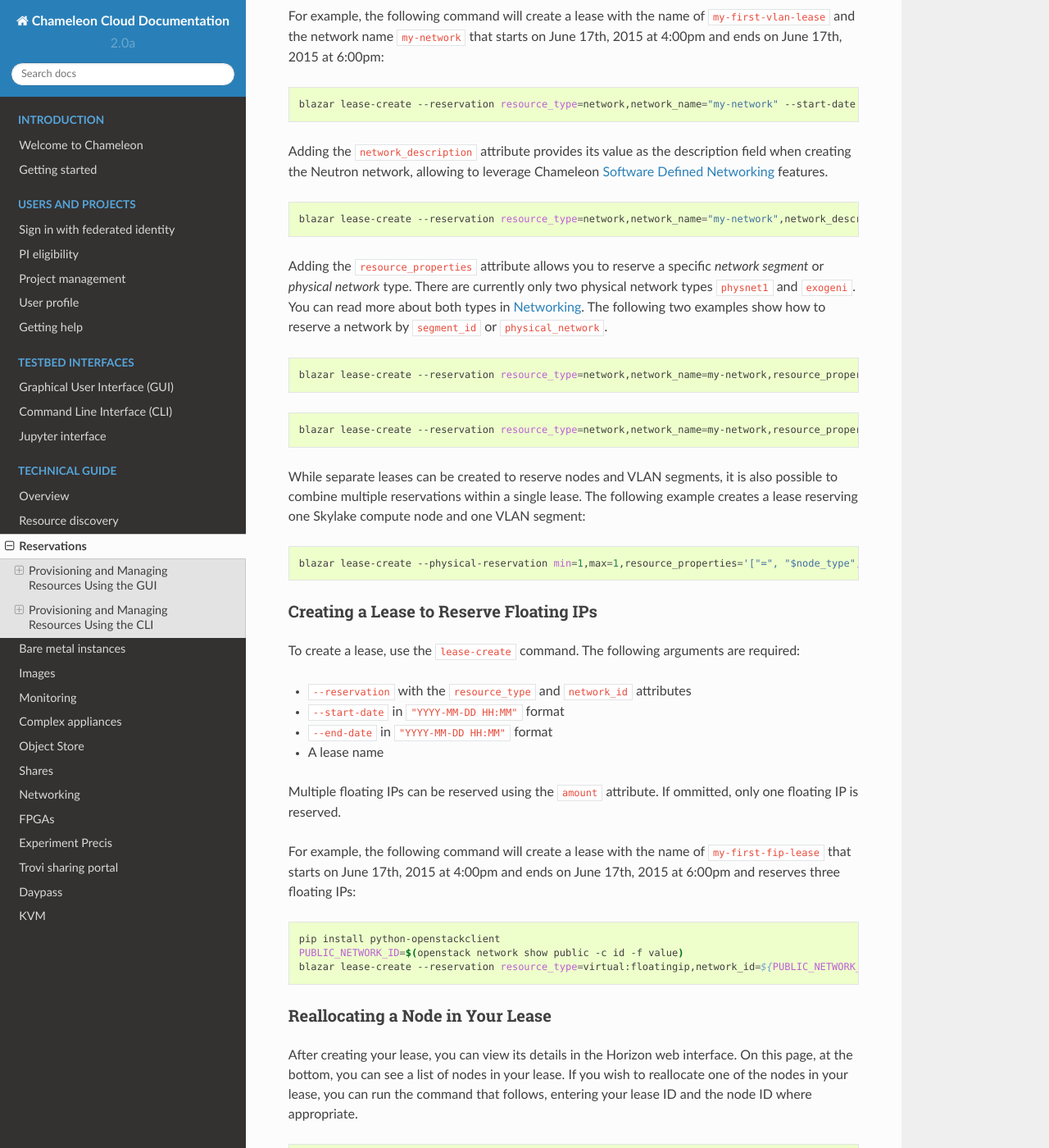
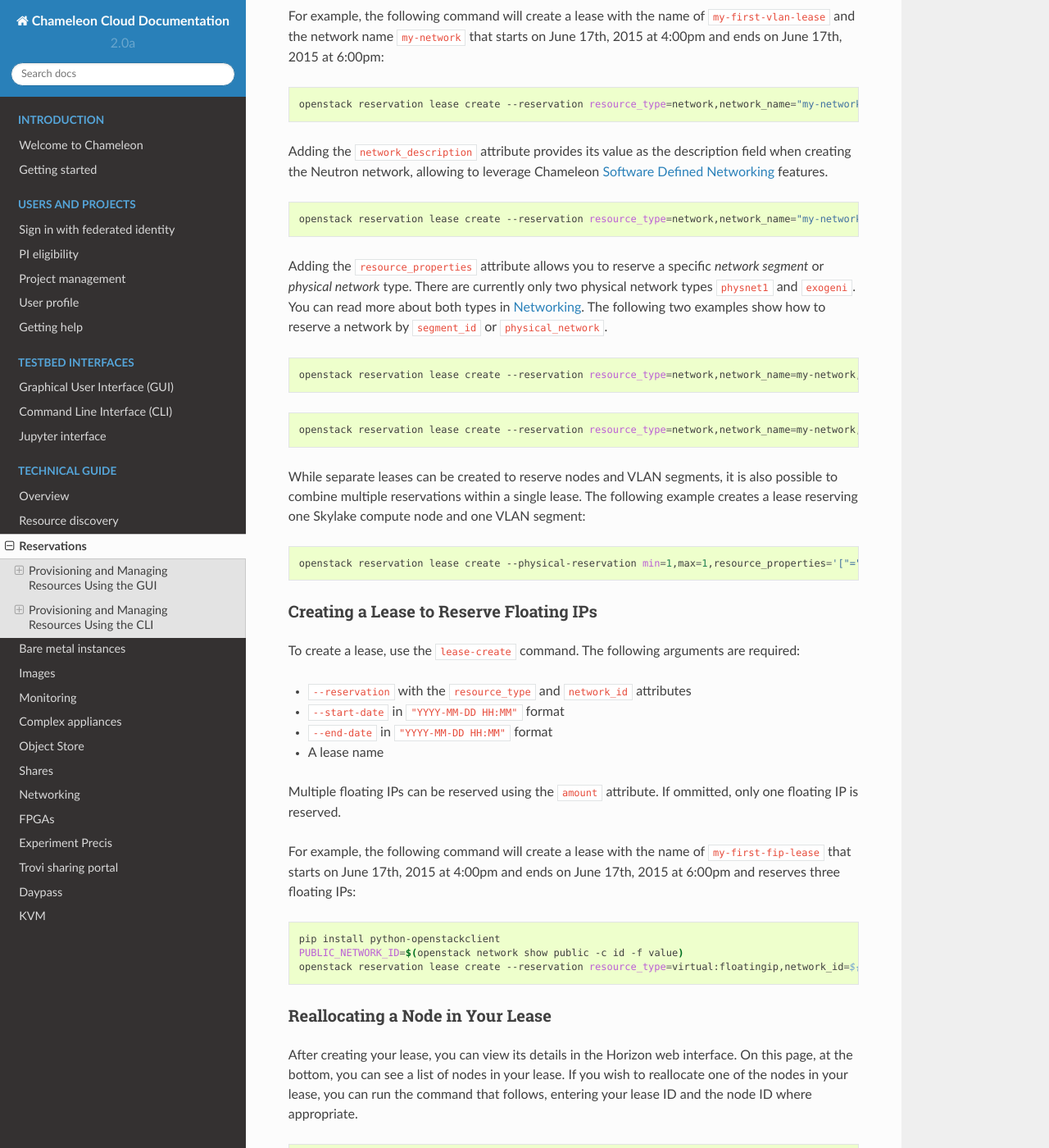
Before and after one commit to ChameleonCloud/docs, a Sphinx documentation site: the page built from source/technical/reservations.rst, in a window 1280 px wide and 1400 px high, scrolled down 13524 px. Shown: the whole window at 82% size. Built offline with Sphinx 7.4.7 and the Read the Docs theme 2.0.0, drawn with Linux system fonts in a browser that asks for light colours; some of the changed text lies outside the part shown.

Commit message:
Update blazar commands
The preferred method of using the blazar client is via
`openstack reservation`, so usage of the bare blazar client have been
replaced.

```diff
--- a/source/getting-started-edge/index.rst
+++ b/source/getting-started-edge/index.rst
@@ -178,7 +178,7 @@ may use the following command:
 
 .. code-block:: shell
 
-  blazar lease-create \
+  openstack reservation lease create \
     --reservation resource_type=device,min=1,max=1,resource_properties='["==", "$vendor", "Raspberry Pi"]' \
     --start-date "2021-06-24 15:00" --end-date "2021-06-25 13:00" \
     my-first-lease
@@ -188,13 +188,13 @@ reserve the device named ``rpi3-01``, you can change your command like below:
 
 .. code-block:: shell
 
-  blazar lease-create \
+  openstack reservation lease create \
     --reservation resource_type=device,min=1,max=1,resource_properties='["==", "$name", "rpi3-01"]' \
     --start-date "2021-06-24 15:00" --end-date "2021-06-25 13:00" \
     my-first-lease
 
 
-The output of ``lease-create`` should look like
+The output of ``reservation lease create`` should look like
 
 .. code-block:: shell
 
--- a/source/technical/baremetal.rst
+++ b/source/technical/baremetal.rst
@@ -217,7 +217,7 @@ You can obtain your *reservation ID* via the web interface or by running:
 
 .. code-block:: bash
 
-   blazar lease-show <lease_name>
+   openstack reservation lease show <lease_name>
 
 .. attention:: The **reservation ID** and the **lease ID** are different
 
--- a/source/technical/complex.rst
+++ b/source/technical/complex.rst
@@ -836,6 +836,6 @@ Finally, for a stack to launch when your reservation begins, we need to let Blaz
 
 .. code::
 
-    blazar lease-create --start-date "<start_date>" --end-date "<end_date>" \
+    openstack reservation lease create --start-date "<start_date>" --end-date "<end_date>" \
       --physical-reservation min=<min>,max=<max>,on_start=orchestration:<stack_id> \
       <lease_name>
--- a/source/technical/networks/networks_stitching.rst
+++ b/source/technical/networks/networks_stitching.rst
@@ -32,7 +32,7 @@ in the ``resource_properties`` attribute. An example is provided below:
 
 .. code-block:: bash
 
-   blazar lease-create --reservation \
+   openstack reservation lease create --reservation \
    resource_type=network,network_name=my-stitchable-network,\
    resource_properties='["==","$stitch_provider","exogeni"]' \
    --start-date "2015-06-17 16:00" --end-date "2015-06-17 18:00" \
--- a/source/technical/reservations.rst
+++ b/source/technical/reservations.rst
@@ -308,7 +308,7 @@ For example, the following command will create a lease with the name of
 
 .. code-block:: bash
 
-   blazar lease-create \
+   openstack reservation lease create \
      --physical-reservation min=1,max=1,resource_properties='["=", "$node_type", "compute_skylake"]' \
      --start-date "2015-06-17 16:00" \
      --end-date "2015-06-17 18:00" \
@@ -321,7 +321,7 @@ following:
 
 .. code-block:: bash
 
-   blazar lease-create \
+   openstack reservation lease create \
      --physical-reservation min=1,max=1,resource_properties='["=", "$uid", "c9f98cc9-25e9-424e-8a89-002989054ec2"]' \
      --start-date "2015-06-17 16:00" \
      --end-date "2015-06-17 18:00" \
@@ -333,7 +333,7 @@ with *$architecture.smt_size* of *48* and *node_type* of *compute_haswell*:
 
 .. code-block:: bash
 
-   blazar lease-create \
+   openstack reservation lease create \
      --physical-reservation min=1,max=1,resource_properties='["and", ["=", "$architecture.smt_size", "48"], ["=", "$node_type", "compute_haswell"]]' \
      --start-date "2015-06-17 16:00" \
      --end-date "2015-06-17 18:00" \
@@ -347,7 +347,7 @@ with *$architecture.smt_size* of *48* and *node_type* of *compute_haswell*:
 
    .. code-block:: bash
 
-      blazar lease-create \
+      openstack reservation lease create \
         --physical-reservation min=1,max=1,resource_properties='["=", "$uid", "c9f98cc9-25e9-424e-8a89-002989054ec2"]',before_end=email \
         --start-date "2015-06-17 16:00" \
         --end-date "2015-06-17 18:00" \
@@ -376,7 +376,7 @@ list of nodes with the command:
 
 .. code-block:: bash
 
-   blazar host-list
+   openstack reservation host list
 
 The output should look like:
 
@@ -403,7 +403,7 @@ host 151,  run:
 
 .. code-block:: bash
 
-   blazar host-show 151
+   openstack reservation host show 151
 
 The output should look like:
 
@@ -451,7 +451,7 @@ a letter specifying the time unit. ``w`` is for weeks, ``d`` is for days and
 
 .. code-block:: bash
 
-   blazar lease-update --prolong-for "1d" my-first-lease
+   openstack reservation lease update --prolong-for "1d" my-first-lease
 
 Chameleon Node Types
 --------------------
@@ -510,7 +510,7 @@ For example, the following command will create a lease with the name of
 
 .. code-block:: bash
 
-   blazar lease-create --reservation resource_type=network,network_name="my-network" --start-date "2015-06-17 16:00" --end-date "2015-06-17 18:00" my-first-vlan-lease
+   openstack reservation lease create --reservation resource_type=network,network_name="my-network" --start-date "2015-06-17 16:00" --end-date "2015-06-17 18:00" my-first-vlan-lease
 
 Adding the ``network_description`` attribute provides its value as the
 description field when creating the Neutron network, allowing to leverage
@@ -518,7 +518,7 @@ Chameleon :ref:`sdn` features.
 
 .. code-block:: bash
 
-   blazar lease-create --reservation resource_type=network,network_name="my-network",network_description="OFController=${OF_CONTROLLER_IP}:${OF_CONTROLLER_PORT}" --start-date "2015-06-17 16:00" --end-date "2015-06-17 18:00" my-first-vlan-lease
+   openstack reservation lease create --reservation resource_type=network,network_name="my-network",network_description="OFController=${OF_CONTROLLER_IP}:${OF_CONTROLLER_PORT}" --start-date "2015-06-17 16:00" --end-date "2015-06-17 18:00" my-first-vlan-lease
 
 Adding the ``resource_properties`` attribute allows you to reserve a specific
 *network segment* or *physical network* type. There are currently only two
@@ -528,17 +528,17 @@ a network by ``segment_id`` or ``physical_network``.
 
 .. code-block:: bash
 
-   blazar lease-create --reservation resource_type=network,network_name=my-network,resource_properties='["==","$segment_id","3501"]' --start-date "2015-06-17 16:00" --end-date "2015-06-17 18:00" my-first-vlan-lease
+   openstack reservation lease create --reservation resource_type=network,network_name=my-network,resource_properties='["==","$segment_id","3501"]' --start-date "2015-06-17 16:00" --end-date "2015-06-17 18:00" my-first-vlan-lease
 
 .. code-block:: bash
 
-   blazar lease-create --reservation resource_type=network,network_name=my-network,resource_properties='["==","$physical_network","physnet1"]' --start-date "2015-06-17 16:00" --end-date "2015-06-17 18:00" my-first-vlan-lease
+   openstack reservation lease create --reservation resource_type=network,network_name=my-network,resource_properties='["==","$physical_network","physnet1"]' --start-date "2015-06-17 16:00" --end-date "2015-06-17 18:00" my-first-vlan-lease
 
 While separate leases can be created to reserve nodes and VLAN segments, it is also possible to combine multiple reservations within a single lease. The following example creates a lease reserving one Skylake compute node and one VLAN segment:
 
 .. code-block:: bash
 
-   blazar lease-create --physical-reservation min=1,max=1,resource_properties='["=", "$node_type", "compute_skylake"]' --reservation resource_type=network,network_name="my-network" --start-date "2015-06-17 16:00" --end-date "2015-06-17 18:00" my-combined-lease
+   openstack reservation lease create --physical-reservation min=1,max=1,resource_properties='["=", "$node_type", "compute_skylake"]' --reservation resource_type=network,network_name="my-network" --start-date "2015-06-17 16:00" --end-date "2015-06-17 18:00" my-combined-lease
 
 .. _reservation-cli-fip:
 
@@ -563,7 +563,7 @@ June 17th, 2015 at 6:00pm and reserves three floating IPs:
 
    pip install python-openstackclient
    PUBLIC_NETWORK_ID=$(openstack network show public -c id -f value)
-   blazar lease-create --reservation resource_type=virtual:floatingip,network_id=${PUBLIC_NETWORK_ID},amount=3 --start-date "2015-06-17 16:00" --end-date "2015-06-17 18:00" my-first-fip-lease
+   openstack reservation lease create --reservation resource_type=virtual:floatingip,network_id=${PUBLIC_NETWORK_ID},amount=3 --start-date "2015-06-17 16:00" --end-date "2015-06-17 18:00" my-first-fip-lease
 
 
 Reallocating a Node in Your Lease
```
